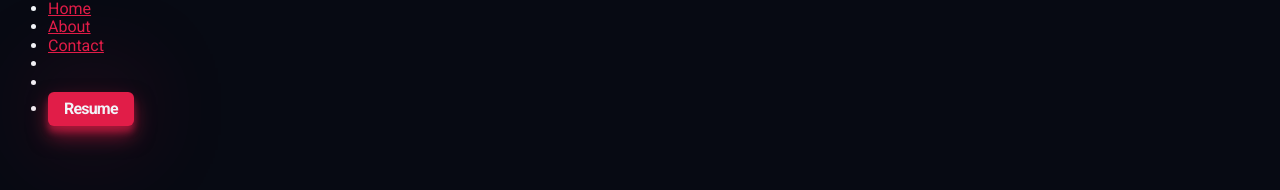
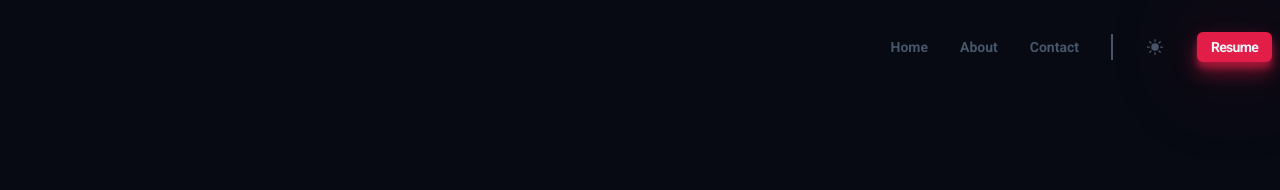
Before and after one commit to Qoopi/portfolio, a website built with Vite: page index.html in a window 1280 px wide. Built offline with nearby package versions, Linux system fonts and the light colour scheme.

Commit message:
add header

```diff
--- a/index.html
+++ b/index.html
@@ -13,9 +13,9 @@
 <header class="header container">
     <nav>
         <ul class="header__menu">
-            <li><a class="header__" href="#home">Home</a></li>
-            <li><a class="header__" href="#about">About</a></li>
-            <li><a class="header__" href="#contact">Contact</a></li>
+            <li><a class="header__link" href="#home">Home</a></li>
+            <li><a class="header__link" href="#about">About</a></li>
+            <li><a class="header__link" href="#contact">Contact</a></li>
             <li class="header__line"></li>
             <li>
                 <button id="theme-toggle" class="header__sun">
--- a/styles/components/header.css
+++ b/styles/components/header.css
@@ -0,0 +1,92 @@
+.header {
+    display: flex;
+    justify-content: flex-end;
+    align-items: center;
+    padding-top: 2rem;
+    padding-bottom: 2rem;
+    position: relative;
+    z-index: 9999;
+}
+
+.header__menu {
+    display: none;
+}
+
+.header__bars {
+    display: block;
+    color: var(--clr-light);
+    width: var(--size-2xl);
+    height: var(--size-2xl);
+}
+
+/*@media (min-width: 475px) {*/
+/*}*/
+
+/*@media (min-width: 640px) {*/
+/*}*/
+
+@media (min-width: 768px) {
+    .header__menu {
+        display: flex;
+        align-items: center;
+        gap: 2em;
+        list-style: none;
+        text-decoration: none;
+        padding: 0;
+    }
+
+    .header__link {
+        font-size: var(--size-xs);
+        color: var(--clr-slate600);
+        text-decoration: none;
+        font-weight: 600;
+        transition: color 0.3s
+    }
+
+    .header__link:hover {
+        color: var(--clr-rose);
+    }
+
+    .header__line {
+        border: 1px solid var(--clr-slate600);
+        padding-top: 1.5em;
+    }
+
+    .header__sun {
+        display: block;
+        color: var(--clr-slate600);
+        width: var(--size-base);
+        height: var(--size-base);
+    }
+
+    .header__resume {
+        font-size: var(--size-xs);
+    }
+
+    .header__bars {
+        display: none;
+    }
+}
+
+@media (min-width: 1024px) {
+    .header__link {
+        font-size: var(--size-s);
+    }
+
+    .header__sun {
+        width: var(--size-xl);
+        height: var(--size-xl);
+    }
+
+    .header__resume {
+        font-size: var(--size-s);
+    }
+}
+
+/*@media (min-width: 1280px) { } */
+
+/*@media (min-width: 1536px) { } */
+
+/*@media (min-width: 1280px) { } */
+
+/*@media (min-width: 1536px) { } */
```
